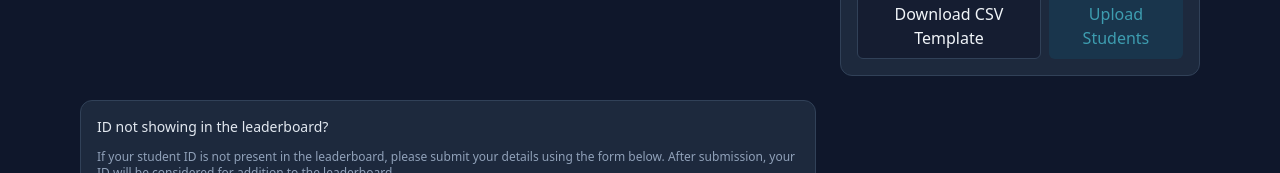
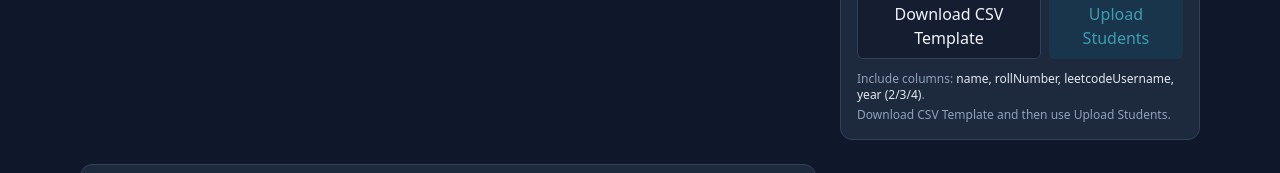
Before and after one commit to Sandeep-0001/CampusToCorporate, a React (Vite) app in the folder frontend/: page /leaderboard in a window 1280 px wide. Shown: the part 478-651 px from the top of the page. Built offline with nearby package versions, Linux system fonts and the light colour scheme; no server answers.

Commit message:
Update Files

```diff
--- a/frontend/src/pages/LeaderboardPage.jsx
+++ b/frontend/src/pages/LeaderboardPage.jsx
@@ -182,6 +182,10 @@ export default function LeaderboardPage() {
           <aside className="space-y-4">
             <div className="rounded-xl border border-slate-700 bg-slate-800 p-4">
               <FileUpload onUpload={handleUpload} />
+              <div className="mt-3 text-xs text-slate-400 space-y-1">
+                <p>Include columns: <span className="font-medium text-slate-200">name, rollNumber, leetcodeUsername, year (2/3/4)</span>.</p>
+                <p>Download CSV Template and then use Upload Students.</p>
+              </div>
             </div>
           </aside>
           <aside className="space-y-4">
```
